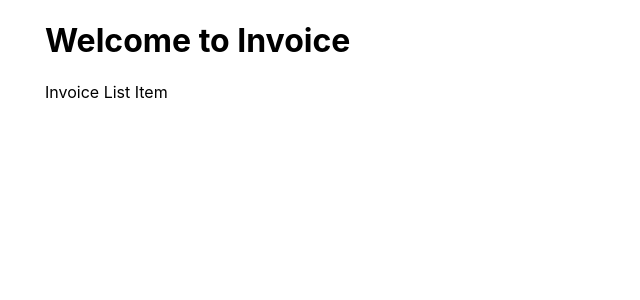
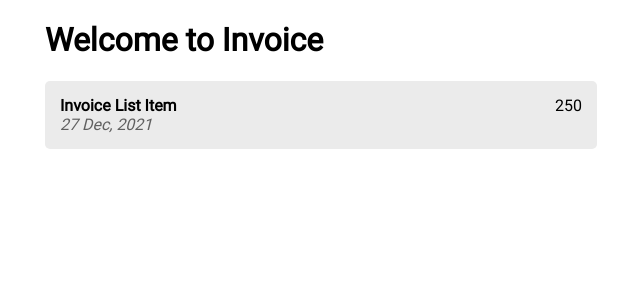
Before and after one commit to ehsanmunna/soft-invoice, a React (Create React App) app: page / in a window 1280 px wide. Shown: the top 300 px of the page, without its empty margins (319-959 px from the left). Built offline with nearby package versions, Linux system fonts and the light colour scheme.

Commit message:
roboto font added

```diff
--- a/src/components/Common/ListCardComponent.tsx
+++ b/src/components/Common/ListCardComponent.tsx
@@ -1,4 +1,11 @@
-const ListCard = (props: any) => <div>
+const ListCard = (props: any) =>
+<div style={
+    {
+        background: '#EBEBEB',
+        padding: 15,
+        borderRadius: 5
+    }
+}>
     {props.children}
 </div>;
 
--- a/src/components/Invoice/InvoiceListCard.tsx
+++ b/src/components/Invoice/InvoiceListCard.tsx
@@ -1,9 +1,19 @@
+import { Box } from "@mui/material"
 import ListCard from "../Common/ListCardComponent"
+
 
 const InvoiceListCard = () => {
     return (
         <ListCard>
-            <div>Invoice List Item</div>
+            <Box sx={{ display: 'flex' }}>
+                <Box sx={{ flexGrow: 1 }}>
+                    <div style={{fontWeight: 700}}>Invoice List Item</div>
+                    <div style={{fontStyle: "italic", color: '#606060'}}>27 Dec, 2021</div>
+                </Box>
+                <Box>
+                    <div>250</div>
+                </Box>
+            </Box>
         </ListCard>
 
     )
--- a/src/components/Layout/FormBox.tsx
+++ b/src/components/Layout/FormBox.tsx
@@ -4,7 +4,7 @@ import { appStyle } from "../../Shared/global.const";
 const FormBox = (props: any) => {
     return (<Box style={{ padding: appStyle.forms_padding }}>
       {props.children}
-    </Box>)
-};
+    </Box>
+)};
 
 export default FormBox
--- a/src/index.css
+++ b/src/index.css
@@ -1,8 +1,14 @@
+@font-face {
+  font-family: myRobotoFont;
+  src: url(../public/Roboto-Regular.ttf);
+}
+
 body {
   margin: 0;
-  font-family: -apple-system, BlinkMacSystemFont, 'Segoe UI', 'Roboto', 'Oxygen',
+  /* font-family: -apple-system, BlinkMacSystemFont, 'Segoe UI', 'Roboto', 'Oxygen',
     'Ubuntu', 'Cantarell', 'Fira Sans', 'Droid Sans', 'Helvetica Neue',
-    sans-serif;
+    sans-serif; */
+    font-family: myRobotoFont;
   -webkit-font-smoothing: antialiased;
   -moz-osx-font-smoothing: grayscale;
 }
```
Also changed, not shown: public/Roboto-Regular.ttf (added).
